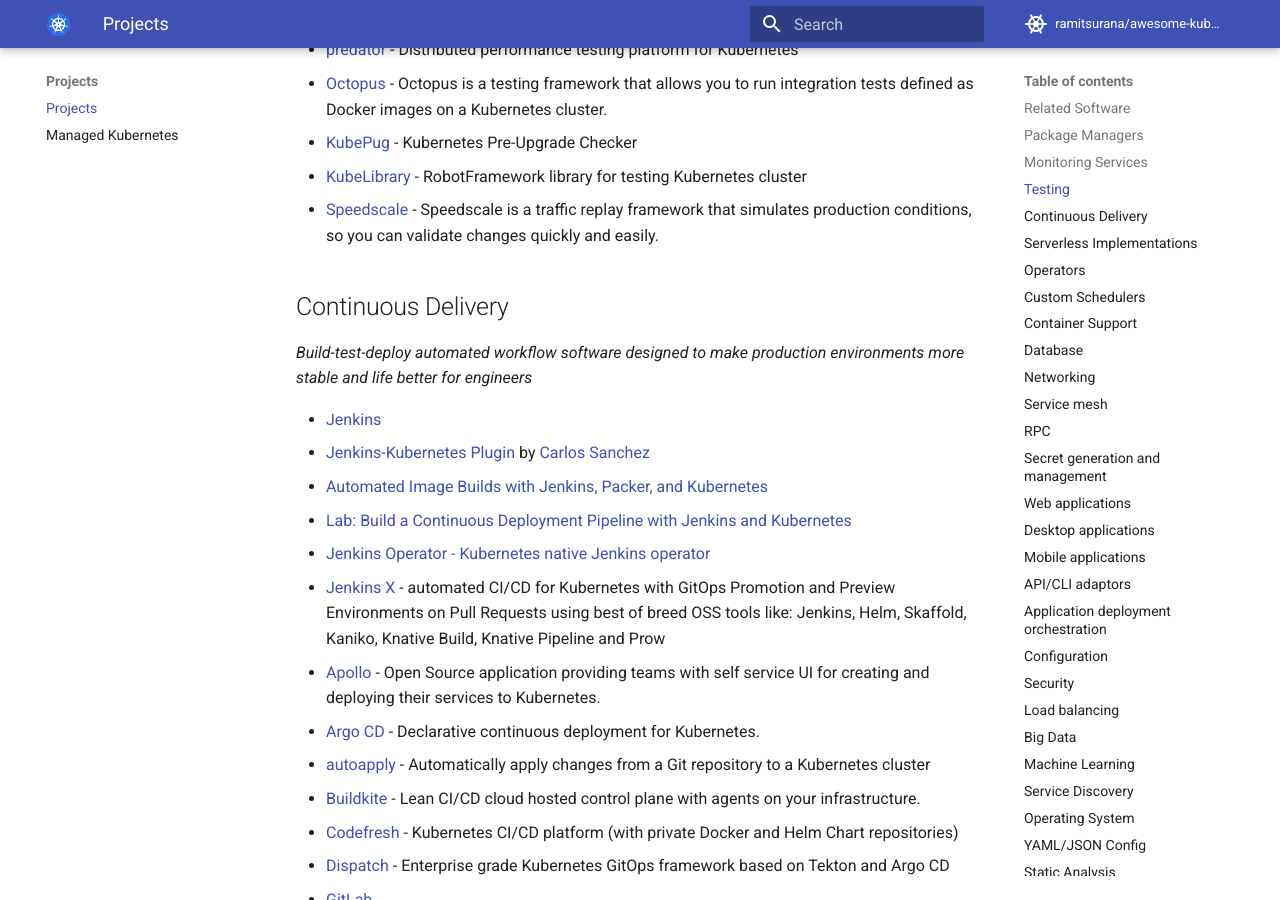
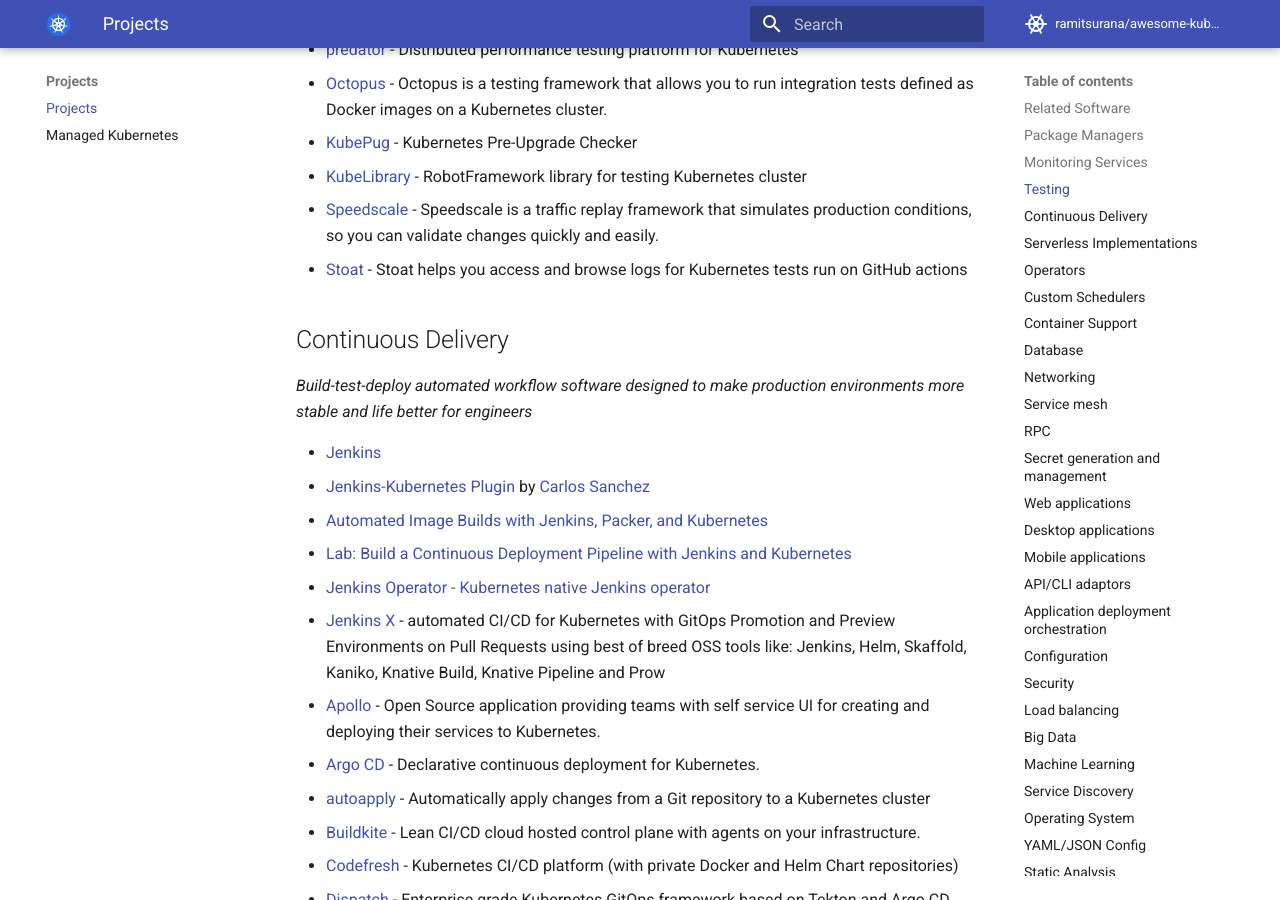
Before and after one commit to ramitsurana/awesome-kubernetes, an MkDocs documentation site: the page built from docs/projects/projects.md, in a window 1280 px wide and 900 px high, scrolled down 4403 px. Built offline with MkDocs 1.6.1 and Material for MkDocs 9.7.7, drawn with Linux system fonts in a browser that asks for light colours; comment, search, counter and statistics services are not loaded.

Commit message:
Add Stoat (#829)
See https://docs.stoat.dev/docs/tutorials/view-kubernetes-logs for an example.

```diff
--- a/docs/projects/projects.md
+++ b/docs/projects/projects.md
@@ -117,6 +117,7 @@ Projects
 * [KubePug](https://github.com/rikatz/kubepug) - Kubernetes Pre-Upgrade Checker
 * [KubeLibrary](https://github.com/devopsspiral/KubeLibrary) - RobotFramework library for testing Kubernetes cluster
 * [Speedscale](https://speedscale.com/kubernetes/) - Speedscale is a traffic replay framework that simulates production conditions, so you can validate changes quickly and easily.
+* [Stoat](https://docs.stoat.dev/) - Stoat helps you access and browse logs for Kubernetes tests run on GitHub actions
 
 ## Continuous Delivery
 
```
